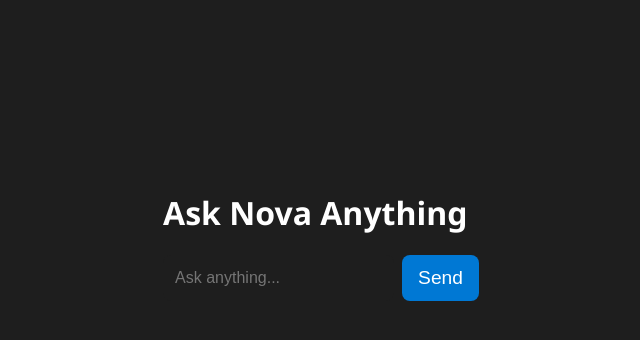
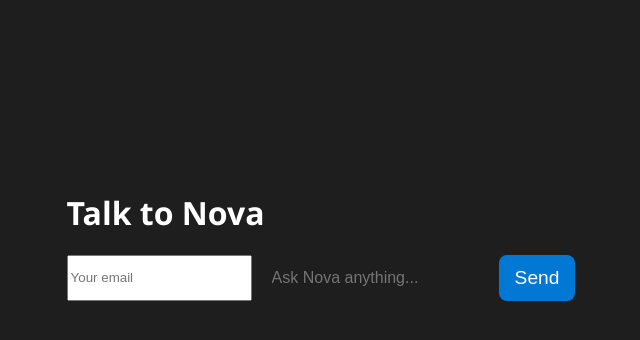
Before and after one commit to MasonBarns/test-ai, a FastAPI app: page / in a window 1280 px wide. Shown: the part 165-505 px from the top of the page, without its empty margins (319-959 px from the left). Run offline with FastAPI, Linux system fonts and the light colour scheme.

Commit message:
Clean rebuild for Koyeb free tier

```diff
--- a/main.py
+++ b/nova-app/main.py
@@ -5,15 +5,10 @@ from fastapi.templating import Jinja2Templates
 from chat import router as chat_router
 
 app = FastAPI()
-
-# Mount static files and templates
 app.mount("/static", StaticFiles(directory="static"), name="static")
 templates = Jinja2Templates(directory="templates")
-
-# Include chat router
 app.include_router(chat_router)
 
-# Serve Nova's frontend
 @app.get("/", response_class=HTMLResponse)
 def serve_ui(request: Request):
     return templates.TemplateResponse("index.html", {"request": request})
--- /dev/null
+++ b/nova-app/requirements.txt
@@ -0,0 +1,5 @@
+fastapi
+uvicorn
+jinja2
+requests
+httpx
--- a/templates/index.html
+++ b/nova-app/templates/index.html
@@ -8,9 +8,10 @@
 </head>
 <body>
   <div class="container">
-    <h1>Ask Nova Anything</h1>
+    <h1>Talk to Nova</h1>
     <form id="chat-form">
-      <input type="text" id="prompt" placeholder="Ask anything..." required />
+      <input type="email" id="email" placeholder="Your email" required />
+      <input type="text" id="prompt" placeholder="Ask Nova anything..." required />
       <button type="submit">Send</button>
     </form>
     <div id="response"></div>
```
Also changed, not shown: requirements.txt (deleted, +0 -7 lines), nova-app/.koyeb.yaml (renamed from .koyeb.yaml), nova-app/README.md (renamed from README.md), nova-app/auth.py (renamed from auth.py), nova-app/chat.py (renamed from chat.py), nova-app/models.py (renamed from models.py), nova-app/static/script.js (renamed from static/script.js), nova-app/static/style.css (renamed from static/style.css), 2 other files.
